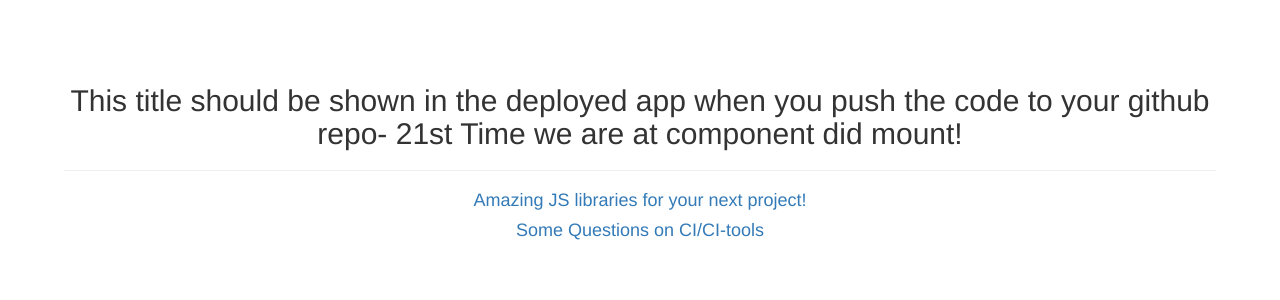
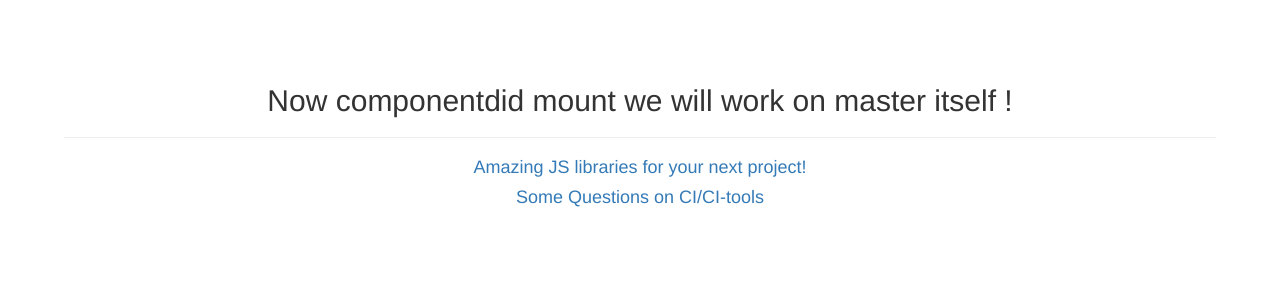
Before and after one commit to lenarhus/TelegramShopBot, a React (Create React App) app: page / in a window 1280 px wide. Shown: the top 300 px of the page. Built offline with nearby package versions, Linux system fonts and the light colour scheme.

Commit message:
can we work on master?

```diff
--- a/src/components/App.js
+++ b/src/components/App.js
@@ -5,7 +5,7 @@ class App extends Component{
     render() {
         return (
             <div>
-                      <h2>This title should be shown in the deployed app when you push the code to your github repo- 21st Time we are at component did mount!</h2>
+                      <h2>Now componentdid mount we will work on master itself !</h2>
                       <hr/>
                       <ShortcutList/>
             </div>
```
